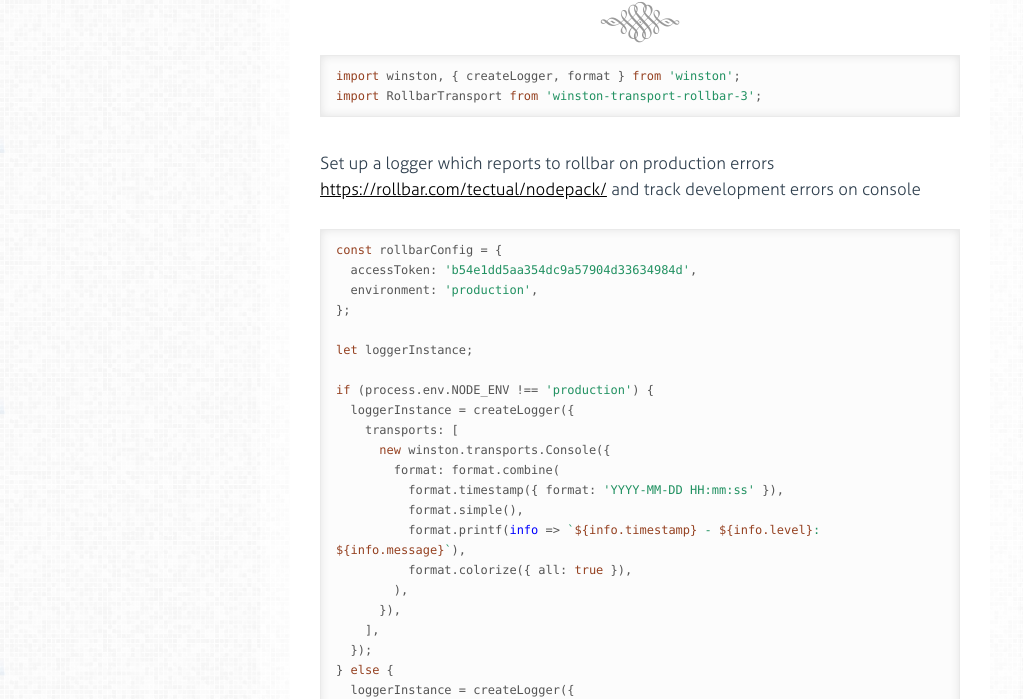
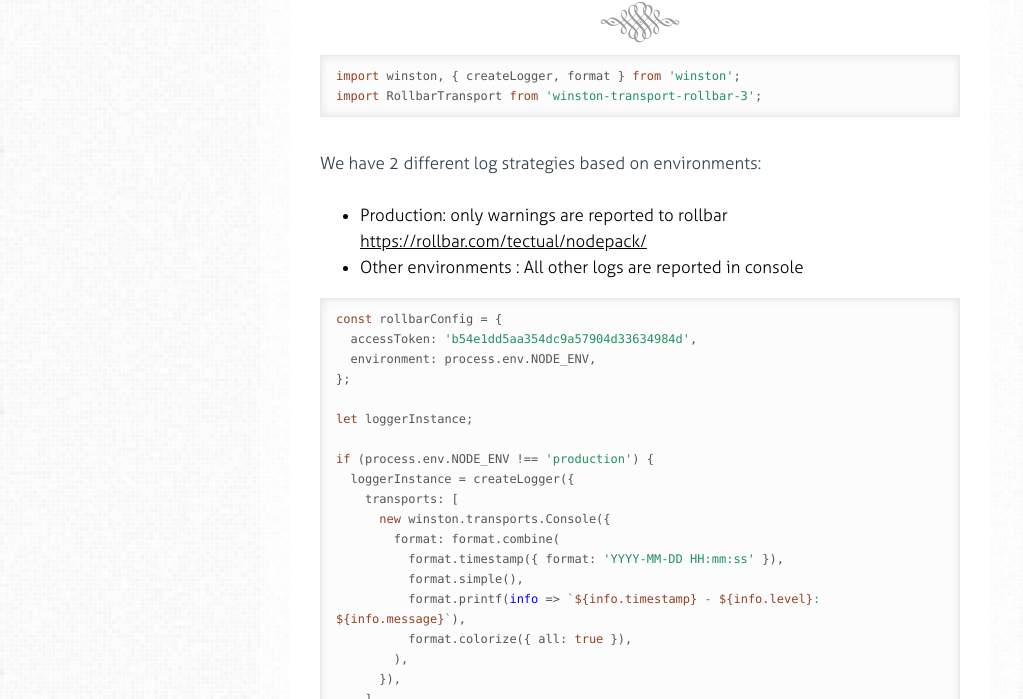
Before and after one commit to pixelsandcode/nodepack, a website: page docs/src/utilities/logger.html in a window 1280 px wide. Shown: the part 108-807 px from the top of the page, without its empty margins (0-1023 px from the left). Drawn offline with Linux system fonts and the light colour scheme; files that its build step writes are made by us from their sources.

Commit message:
improve comment on logger

```diff
--- a/docs/src/utilities/logger.html
+++ b/docs/src/utilities/logger.html
@@ -56,13 +56,17 @@
 
 
 
-        <p>Set up a logger which reports to rollbar on production errors <a href="https://rollbar.com/tectual/nodepack/">https://rollbar.com/tectual/nodepack/</a>
-and track development errors on console</p>
+        <p>We have 2 different log strategies based on environments:</p>
+<ul>
+<li>Production: only warnings are reported to rollbar <a href="https://rollbar.com/tectual/nodepack/">https://rollbar.com/tectual/nodepack/</a></li>
+<li>Other environments : All other logs are reported in console</li>
+</ul>
 
 
-          <div class='highlight'><pre><span class="hljs-keyword">const</span> rollbarConfig = {
+          <div class='highlight'><pre>
+<span class="hljs-keyword">const</span> rollbarConfig = {
   <span class="hljs-attr">accessToken</span>: <span class="hljs-string">'b54e1dd5aa354dc9a57904d33634984d'</span>,
-  <span class="hljs-attr">environment</span>: <span class="hljs-string">'production'</span>,
+  <span class="hljs-attr">environment</span>: process.env.NODE_ENV,
 };
 
 <span class="hljs-keyword">let</span> loggerInstance;
@@ -81,11 +85,7 @@ and track development errors on console</p>
     ],
   });
 } <span class="hljs-keyword">else</span> {
-  loggerInstance = createLogger({
-    <span class="hljs-attr">transports</span>: [
-      <span class="hljs-keyword">new</span> RollbarTransport({ rollbarConfig }),
-    ],
-  });
+  loggerInstance = createLogger({ <span class="hljs-attr">transports</span>: [<span class="hljs-keyword">new</span> RollbarTransport({ rollbarConfig })] });
 }
 
 <span class="hljs-keyword">const</span> logger = loggerInstance;
```
